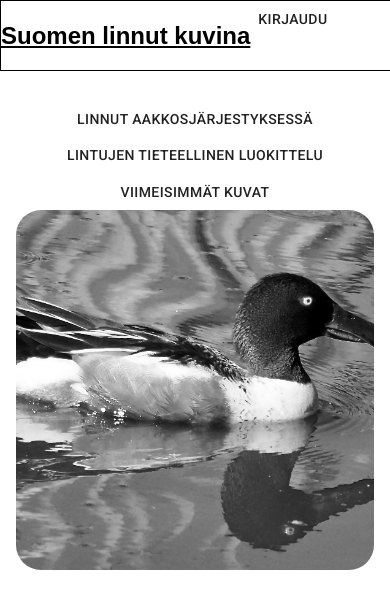
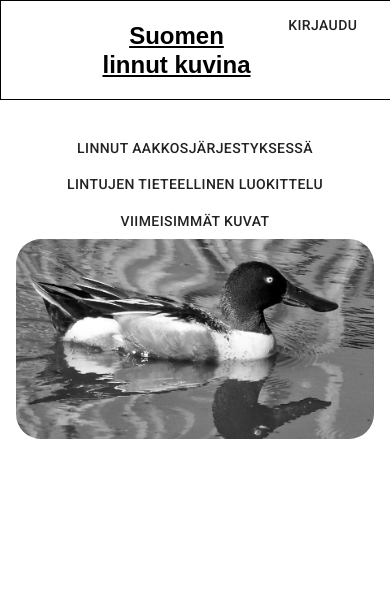
Before and after one commit to halarotu/birdlog-frontend, a React (Create React App) app: page / in a window 390 px wide. Shown: the top 608 px of the page. Built offline with nearby package versions, Linux system fonts and the light colour scheme; no server answers.

Commit message:
Update css

```diff
--- a/src/App.css
+++ b/src/App.css
@@ -3,7 +3,6 @@
 }
 
 .Bird {
-  margin: 35px;
 }
 
 .BirdPicture {
@@ -19,11 +18,53 @@
   margin-top: 20px;
 }
 
+.HeaderButton {
+  height: 100%;
+}
+
+.HeaderButtonDiv {
+  width: 35%;
+}
+
+.HeaderTopic {
+  width: 30%;
+  margin-left: 35%;
+}
+
 .FrontPagePicture {
   height: 360px;
   border-radius: 25px;
+  margin-left: 0%;
+  margin-right: 0%;
+  margin-bottom: 20px;
 }
 
 .FormElement {
   margin-bottom: 20px;
+  margin-left: 20%;
+  margin-right: 20%;
+  width: 60%;
 }
+
+.FormElementLabel {
+  float: left;
+  margin-bottom: 20px;
+}
+
+@media only screen and (max-width: 768px) {
+  .HeaderButton {
+    height: 50%;
+    width: 100%;
+  }
+}
+
+@media only screen and (max-width: 500px) {
+  .FrontPagePicture {
+    height: 200px;
+  }
+
+  .HeaderTopic {
+    width: 40%;
+    margin-left: 25%;
+  }
+}
```
